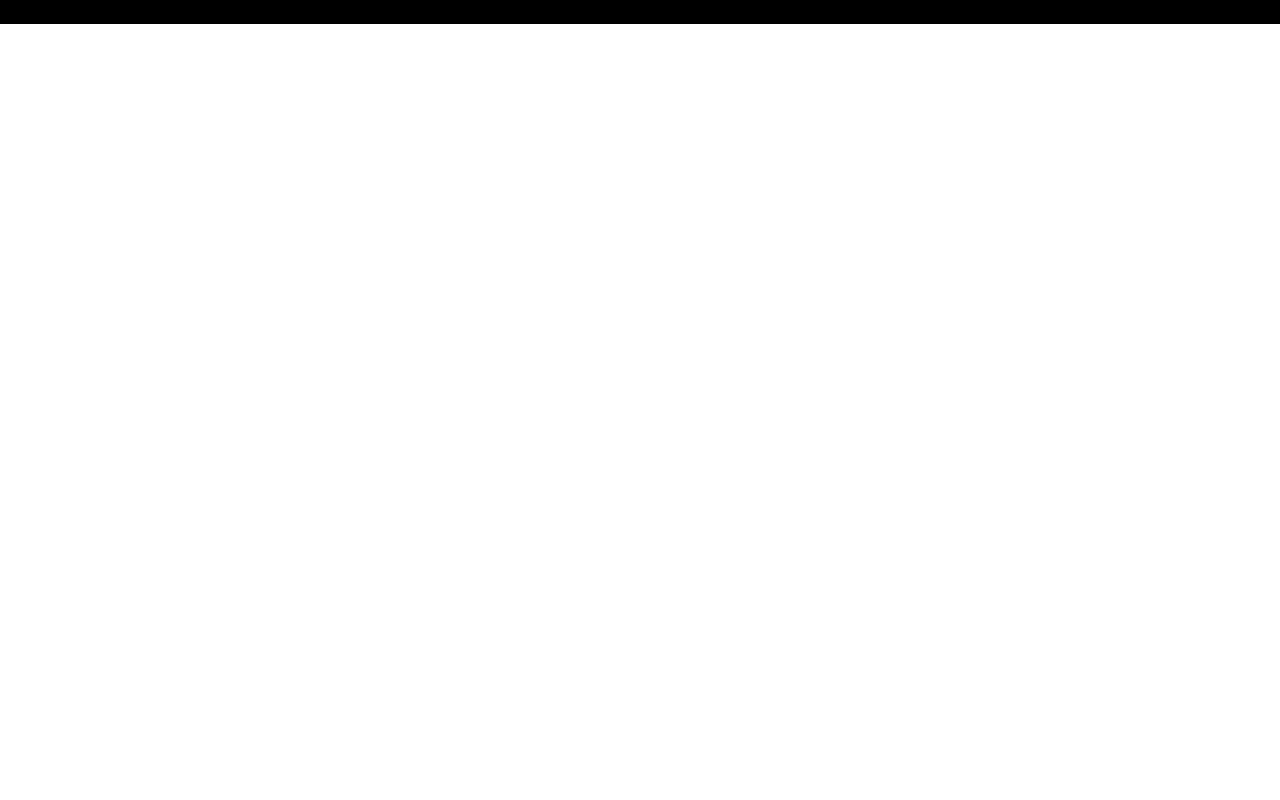
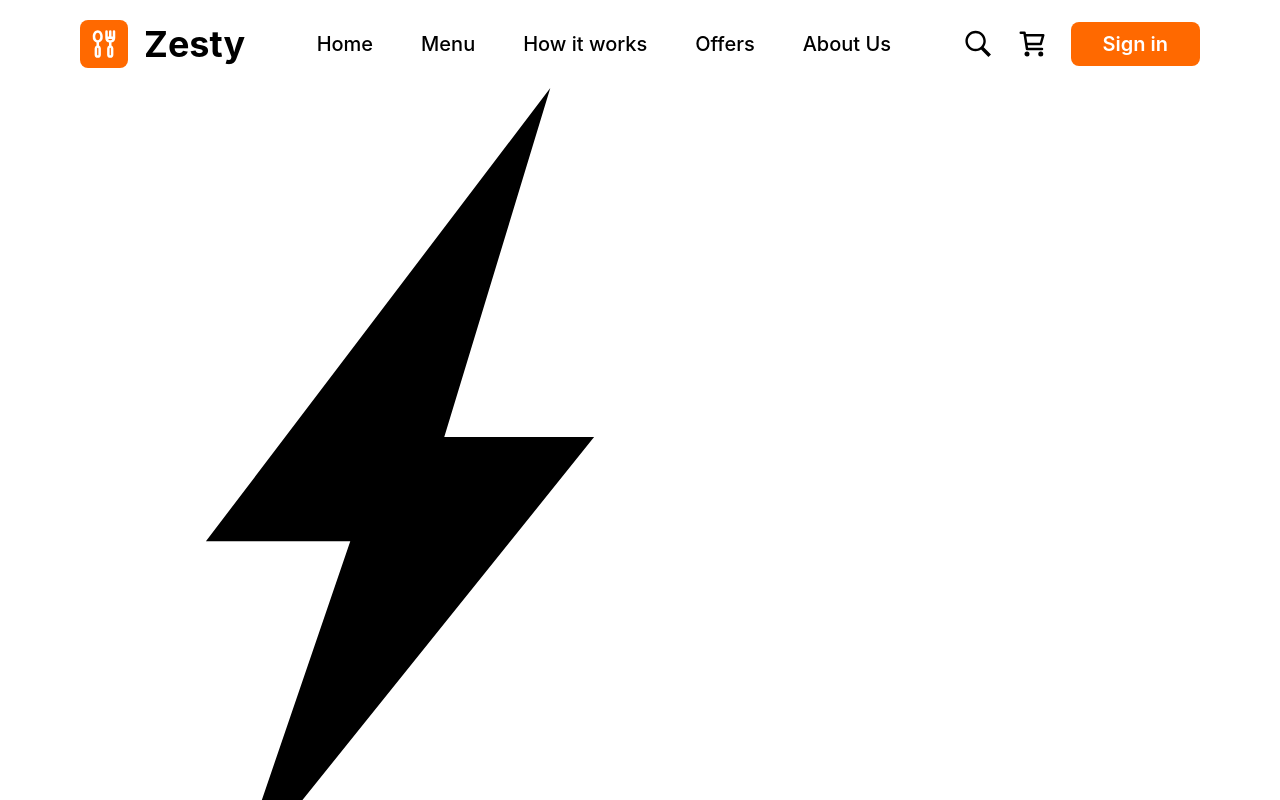
Before and after one commit to samzBuild/mintro, a React (Vite) app: page / in a window 1280 px wide. Shown: the top 800 px of the page. Built offline with nearby package versions, Linux system fonts and the light colour scheme.

Commit message:
saving hero section

```diff
--- /dev/null
+++ b/src/App.css
@@ -0,0 +1,3 @@
+* {
+    background: #FEF9F6;
+}
--- a/src/App.jsx
+++ b/src/App.jsx
@@ -1,6 +1,12 @@
+import Hero from "./sections/Hero"
+import Navbar from "./sections/Navbar"
+
 const App = () => {
   return (
-    <div className="flex bg-black">App</div>
+    <>
+    <Navbar/>
+    <Hero/>
+    </>
   )
 }
 
--- /dev/null
+++ b/src/components/Actions.jsx
@@ -0,0 +1,15 @@
+import Cart from "./Cart";
+import Search from "./Search";
+import SignIn from "./SignIn";
+
+const Actions = () => {
+  return (
+    <div className="flex gap-6 items-center ">
+      <Search />
+      <Cart />
+      <SignIn text="Sign in"/>
+    </div>
+  );
+};
+
+export default Actions;
--- a/src/components/Button.jsx
+++ b/src/components/Button.jsx
@@ -2,7 +2,7 @@
 const Button = ({text}) => {
   return (
     <>
-        <button className="flex jus">
+        <button className="flex">
             {text}
         </button>
     </>
--- /dev/null
+++ b/src/components/Cart.jsx
@@ -0,0 +1,23 @@
+const Cart = () => {
+  return (
+    <div>
+      <svg
+        xmlns="http://www.w3.org/2000/svg"
+        width="30px"
+        height="30px"
+        viewBox="0 0 24 24"
+        fill="none"
+      >
+        <path
+          d="M6.29977 5H21L19 12H7.37671M20 16H8L6 3H3M9 20C9 20.5523 8.55228 21 8 21C7.44772 21 7 20.5523 7 20C7 19.4477 7.44772 19 8 19C8.55228 19 9 19.4477 9 20ZM20 20C20 20.5523 19.5523 21 19 21C18.4477 21 18 20.5523 18 20C18 19.4477 18.4477 19 19 19C19.5523 19 20 19.4477 20 20Z"
+          stroke="#000000"
+          stroke-width="2"
+          stroke-linecap="round"
+          stroke-linejoin="round"
+        />
+      </svg>
+    </div>
+  );
+};
+
+export default Cart;
--- a/src/components/Logo.jsx
+++ b/src/components/Logo.jsx
@@ -1,11 +1,20 @@
-
 const Logo = () => {
   return (
-    <div>
-    <span></span>
-    <span>Mintro</span>
+    <div className="flex gap-4 items-center">
+      <div className="w-12 h-12 bg-orange-500 flex items-center justify-center rounded-lg">
+        <svg
+          xmlns="http://www.w3.org/2000/svg"
+          fill="#fff"
+          width="30px"
+          height="30px"
+          viewBox="0 0 24 24"
+        >
+          <path d="M14,1a1,1,0,0,0-1,1V7a4,4,0,0,0,3,3.858v2.354A2.5,2.5,0,0,0,14.5,15.5v5a2.5,2.5,0,0,0,5,0v-5A2.5,2.5,0,0,0,18,13.212V10.858A4,4,0,0,0,21,7V2a1,1,0,0,0-2,0V6H18V2a1,1,0,0,0-2,0V6H15V2A1,1,0,0,0,14,1Zm3.5,19.5a.5.5,0,0,1-1,0v-5a.5.5,0,0,1,1,0ZM18.731,8a2,2,0,0,1-3.462,0ZM11,6c0-2.757-1.794-5-4-5S3,3.243,3,6a4.92,4.92,0,0,0,3,4.822v2.39A2.5,2.5,0,0,0,4.5,15.5v5a2.5,2.5,0,0,0,5,0v-5A2.5,2.5,0,0,0,8,13.212v-2.39A4.92,4.92,0,0,0,11,6ZM5,6c0-1.626.916-3,2-3S9,4.374,9,6,8.084,9,7,9,5,7.626,5,6ZM7.5,20.5a.5.5,0,0,1-1,0v-5a.5.5,0,0,1,1,0Z" />
+        </svg>
+      </div>
+      <span className="text-4xl font-bold">Zesty</span>
     </div>
-  )
-}
+  );
+};
 
-export default Logo
+export default Logo;
--- a/src/components/Navbar.jsx
+++ /dev/null
@@ -1,12 +0,0 @@
-import Logo from "./Logo"
-
-
-const Navbar = () => {
-  return (
-    <div>
-        <Logo/>
-    </div>
-  )
-}
-
-export default Navbar
--- /dev/null
+++ b/src/components/Rating.jsx
@@ -0,0 +1,10 @@
+const Rating = () => {
+  return (
+    <div>
+        <div></div>
+        <div></div>
+    </div>
+  )
+}
+
+export default Rating
--- /dev/null
+++ b/src/components/Search.jsx
@@ -0,0 +1,18 @@
+const Search = () => {
+  return (
+    <div>
+      <svg
+        xmlns="http://www.w3.org/2000/svg"
+        x="0px"
+        y="0px"
+        width="30"
+        height="30"
+        viewBox="0 0 50 50"
+      >
+        <path d="M 21 3 C 11.601563 3 4 10.601563 4 20 C 4 29.398438 11.601563 37 21 37 C 24.355469 37 27.460938 36.015625 30.09375 34.34375 L 42.375 46.625 L 46.625 42.375 L 34.5 30.28125 C 36.679688 27.421875 38 23.878906 38 20 C 38 10.601563 30.398438 3 21 3 Z M 21 7 C 28.199219 7 34 12.800781 34 20 C 34 27.199219 28.199219 33 21 33 C 13.800781 33 8 27.199219 8 20 C 8 12.800781 13.800781 7 21 7 Z"></path>
+      </svg>
+    </div>
+  );
+};
+
+export default Search;
--- /dev/null
+++ b/src/components/SignIn.jsx
@@ -0,0 +1,10 @@
+
+const SignIn = ({text}) => {
+  return (
+    <div className="bg-orange-500 text-white text-xl px-8 py-2 rounded-lg font-semibold">
+      {text}
+      </div>
+  )
+}
+
+export default SignIn
--- /dev/null
+++ b/src/sections/Hero.jsx
@@ -0,0 +1,44 @@
+import SignIn from "../components/SignIn";
+
+const Hero = () => {
+  return (
+    <div>
+      {/* left main container */}
+      <div>
+        <span>
+          <svg
+            xmlns="http://www.w3.org/2000/svg"
+            xmlns:xlink="http://www.w3.org/1999/xlink"
+            version="1.1"
+            id="_x32_"
+            width="800px"
+            height="800px"
+            viewBox="0 0 512 512"
+            xml:space="preserve"
+          >
+            <g>
+              <polygon
+                class="st0"
+                points="352.188,0 131.781,290.125 224.172,290.125 148.313,512 380.219,223.438 284.328,223.438  "
+              />
+            </g>
+          </svg>
+          Fast - Fresh - Relaiable
+        </span>
+
+        <h1> Delicious Food, Delivered Fast To your Door </h1>
+        <p>Craving Soemthing Tasty? We Deliver your favorite meals hot, fresh and no time</p>
+        <div>
+            <SignIn text="Order Now"/>
+            <SignIn text="Watch Video"/>
+        </div>
+
+
+      </div>
+      {/* Right main container */}
+      <div></div>
+    </div>
+  );
+};
+
+export default Hero;
--- /dev/null
+++ b/src/sections/Navbar.jsx
@@ -0,0 +1,35 @@
+import Actions from "../components/Actions";
+import Logo from "../components/Logo";
+
+const Navbar = () => {
+  return (
+    <header className="flex w-screen">
+      <div className= "flex items-center justify-between w-full mx-auto px-20 py-5">
+        <Logo />
+        <nav>
+          <ul className="flex items-center gap-12 text-xl font-medium">
+            <li>
+              <a href="#home" className="hover:text-orange-500">Home</a>
+            </li>
+            <li>
+              <a href="#menu" className="hover:text-orange-500">Menu</a>
+            </li>
+            <li>
+              <a href="#works" className="hover:text-orange-500">How it works</a>
+            </li>
+            <li>
+              <a href="#offers" className="hover:text-orange-500">Offers</a>
+            </li>
+            <li>
+              <a href="#about" className="hover:text-orange-500">About Us</a>
+            </li>
+          </ul>
+        </nav>
+        <Actions />
+      </div>
+    </header>
+
+  );
+};
+
+export default Navbar;
```
